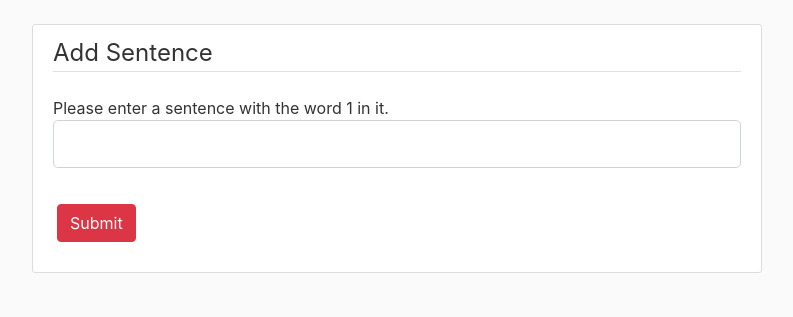
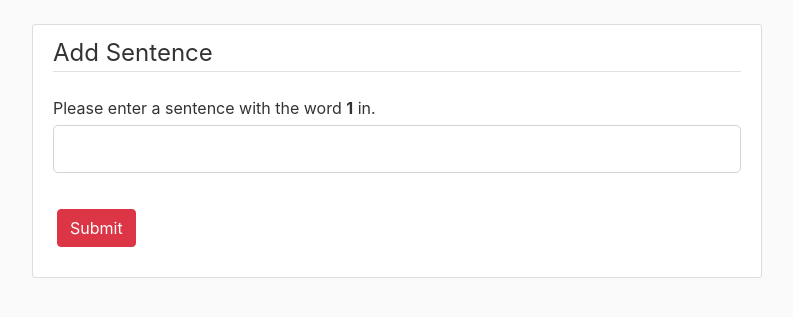
Before and after one commit to baldpanda/spellings, a Flask app: page /sentence/1 in a window 1280 px wide. Shown: the part 56-373 px from the top of the page, without its empty margins (53-846 px from the left). Run offline with Flask 2, Linux system fonts and the light colour scheme; the visitor is signed in with stand-in values (Sample User, id 1); some libraries are stand-ins or nearby versions.

Commit message:
making adding sentence page have consistent formatting for when words are being inputted from the make worksheet page

```diff
--- a/spellings_website/app/baldpanda_site/static/main.css
+++ b/spellings_website/app/baldpanda_site/static/main.css
@@ -84,6 +84,10 @@ a.article-title:hover {
   background-color: #006dcc;
 }
 
+.adding-custom-words-form{
+  margin-bottom: 5px;
+}
+
 .dropbtn {
   color: white;
   padding: 0px;
--- a/spellings_website/app/baldpanda_site/templates/sentence_adder_page.html
+++ b/spellings_website/app/baldpanda_site/templates/sentence_adder_page.html
@@ -8,7 +8,9 @@
       {% set list_of_words = words_to_add.split('+') %}
       <div class="form-group">
         {% if words_to_add!="default" %}
-          Please enter a sentence with the word {{words_to_add|replace("+", " or ")}} in it.
+        <div class="adding-custom-words-form">
+          Please enter a sentence with the word <b>{{words_to_add|replace("+", " or ")}}</b> in.
+          </div>
         {% else %}
           {{ form.sentence.label(class="form-control-label") }}
         {% endif %}
```
